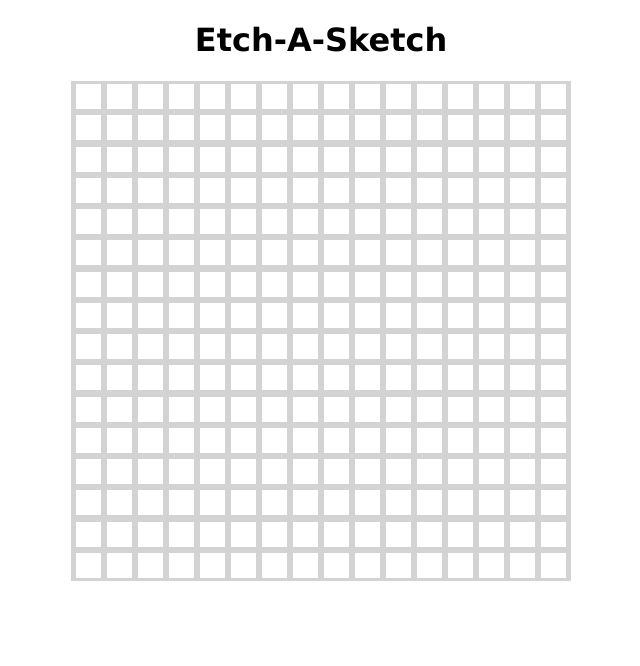
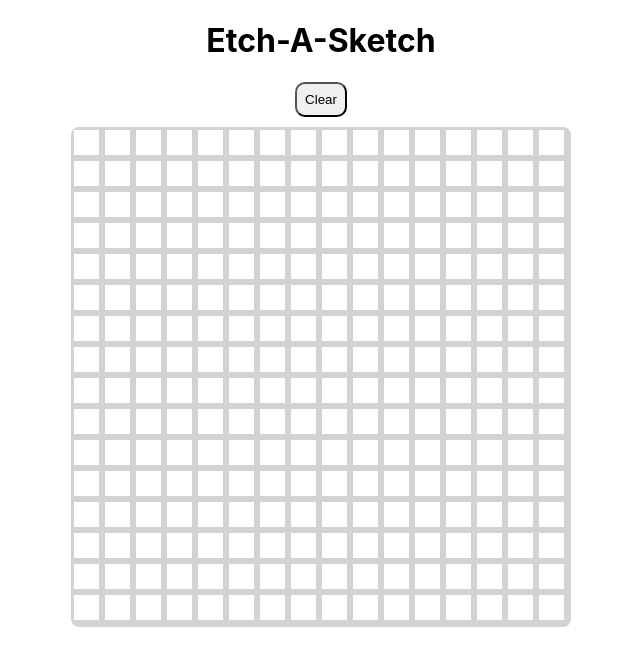
Before and after one commit to kdayno/etch-a-sketch, a plain HTML site: page index.html in a window 1280 px wide. Shown: the whole page, without its empty margins (319-959 px from the left). Drawn offline with Linux system fonts and the light colour scheme.

Commit message:
Added sketching functionality and clear button

```diff
--- a/index.html
+++ b/index.html
@@ -3,7 +3,7 @@
 	<head>
 		<meta charset="utf-8" />
 		<title>Etch-A-Sketch</title>
-        <link href="style.css" rel="stylesheet" type="text/css">
+		<link href="style.css" rel="stylesheet" type="text/css" />
 	</head>
 
 	<body>
@@ -11,31 +11,36 @@
 			Etch-A-Sketch
 		</h1>
 
-        <div id="grid">
+		<button id="clear-button">Clear</button>
 
-        </div>
+		<div id="grid"></div>
 
 		<script>
 			function gridGenerator(v) {
-
-                for(let i = 0; i<v; i++) {
-                    let grid = document.getElementById('grid');
-                    let box = document.createElement('div');
-                    box.className = 'box';
+				for (let i = 0; i < v; i++) {
+					let grid = document.getElementById("grid");
+					let box = document.createElement("div");
+					box.className = "box row column";
 					grid.appendChild(box);
 				}
-
 			}
 
 			gridGenerator(256);
 
+			let boxes = document.getElementsByClassName("box");
+			boxes = Array.from(boxes);
+			boxes.forEach(item => item.addEventListener("mouseover", colorChanger));
 
+			function colorChanger(e) {
+				e.target.style.backgroundColor = "black";
+			}
 
+			function colorResetter(e) {
+				boxes.forEach(item => (item.style.backgroundColor = "white"));
+			}
 
+			let clearButton = document.getElementById("clear-button");
+			clearButton.addEventListener("click", colorResetter);
 		</script>
-
-
-
-
 	</body>
 </html>
--- a/style.css
+++ b/style.css
@@ -1,29 +1,37 @@
-
-html, body {
+html,
+body {
 	height: 100%;
 }
 
-body{
+body {
 	margin: 0;
 }
 
 h1 {
 	text-align: center;
-    font-family: 'Lucida Sans', 'Lucida Sans Regular', 'Lucida Grande', 'Lucida Sans Unicode', Geneva, Verdana, sans-serif;
+	font-family: -apple-system, BlinkMacSystemFont, "Segoe UI", Roboto, Oxygen,
+		Ubuntu, Cantarell, "Open Sans", "Helvetica Neue", sans-serif;
 }
-
 
 #grid {
 	display: flex;
 	flex-direction: row;
 	flex-wrap: wrap;
 	align-items: center;
-    justify-content: center;
+	align-content: flex-start;
 	height: 500px;
 	width: 500px;
 	margin-left: auto;
 	margin-right: auto;
 	background-color: lightgray;
+	border-radius: 8px;
+}
+
+#clear-button {
+	display: flex;
+	margin: 10px auto 10px auto;
+	padding: 8px;
+	border-radius: 10px;
 }
 
 .box {
@@ -32,3 +40,18 @@
 	margin: 3px;
 	background-color: white;
 }
+
+/* .row {
+	display: flex;
+	flex-direction: row;
+	flex-wrap: wrap;
+	width: 3%;
+	align-content: flex-start;
+}
+
+.column {
+	display: flex;
+	flex-direction: column;
+	flex-basis: 10%;
+	flex: 1;
+} */
```
Lines whose indentation alone changed are shown as unchanged.
